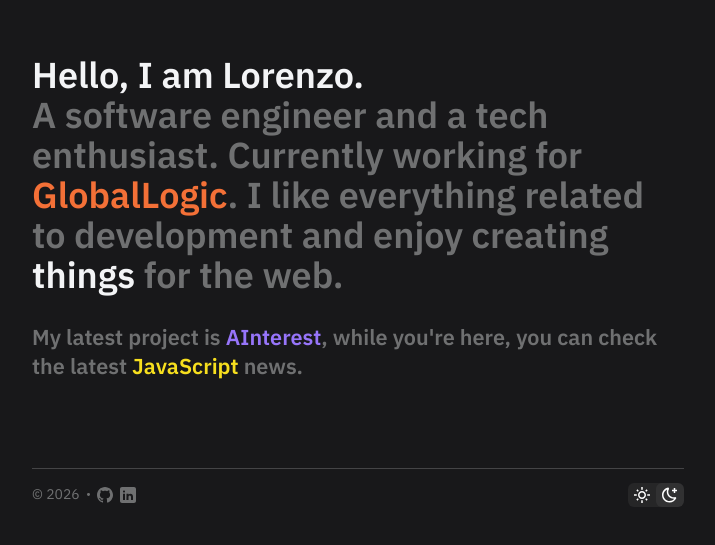
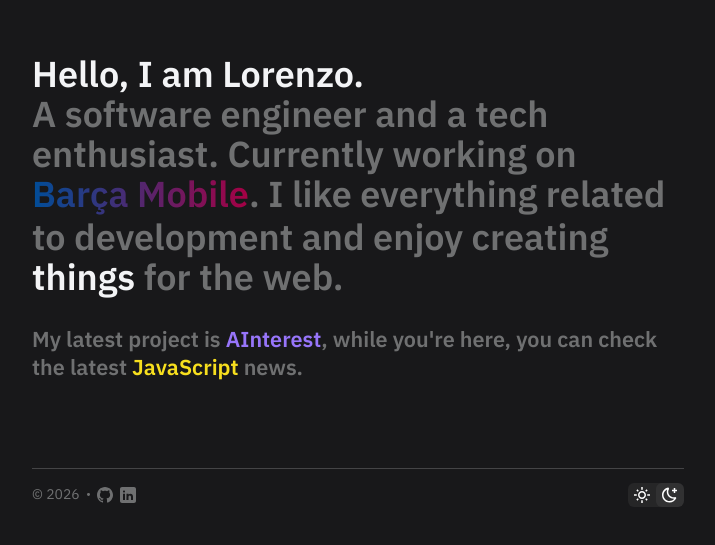
Before and after one commit to lorenzo-ap/portfolio, a React (Vite) app: page / in a window 1280 px wide. Shown: the part 113-658 px from the top of the page, without its empty margins (282-997 px from the left). Built offline with nearby package versions, Linux system fonts and the light colour scheme.

Commit message:
feat: update project details and enhance UI components

```diff
--- a/index.html
+++ b/index.html
@@ -2,12 +2,12 @@
 <html lang="en">
 	<head>
 		<meta charset="UTF-8">
-		<link rel="icon" type="image/svg+xml" href="/logo.svg">
-		<meta name="viewport" content="width=device-width, initial-scale=1.0">
+		<link href="/logo.svg" rel="icon" type="image/svg+xml">
+		<meta content="width=device-width, initial-scale=1.0" name="viewport">
 		<title>Welcome | Lorenzo</title>
 	</head>
 	<body>
 		<div id="root"></div>
-		<script type="module" src="/src/main.tsx"></script>
+		<script src="/src/main.tsx" type="module"></script>
 	</body>
 </html>
--- /dev/null
+++ b/pnpm-workspace.yaml
@@ -0,0 +1,4 @@
+allowBuilds:
+  '@parcel/watcher': true
+  '@swc/core': true
+  esbuild: true
--- a/src/components/Project.tsx
+++ b/src/components/Project.tsx
@@ -32,7 +32,7 @@
 	const { name, description, link, skills } = project;
 
 	return (
-		<div className={index !== 0 ? 'border-faded-line border-t pt-[14px]' : 'mt-[14px]'}>
+		<div className={index === 0 ? 'mt-[14px]' : 'border-faded-line border-t pt-[14px]'}>
 			<div className='flex items-center justify-between'>
 				<Link
 					className='text-[18px] text-subfaded-text underline-offset-2 hover:text-text hover:underline'
@@ -55,7 +55,7 @@
 					target='_blank'
 					to={project.hackathonLink}
 				>
-					(hackathon)
+					[hackathon link]
 				</Link>
 			)}
 		</div>
--- a/src/data/projects.ts
+++ b/src/data/projects.ts
@@ -31,6 +31,12 @@
 
 export const clientProjects: ProjectModel[] = [
 	{
+		name: 'AI for Frontend Developers',
+		link: 'https://itlogia.ru/ai-front',
+		skills: [Skill.AITooling, Skill.CurriculumDesign],
+		description: 'Created and recorded an online course on AI-assisted frontend development using modern AI tools.'
+	},
+	{
 		name: 'Kraanveld',
 		link: 'https://www.kraanveld.nl',
 		skills: [Skill.NextJS, Skill.TypeScript],
@@ -58,7 +64,7 @@
 		link: 'https://github.com/serezha13/cahul-connect',
 		skills: [Skill.NextJS, Skill.TypeScript],
 		description: 'Web platform for a city showcasing local businesses, events, and public services.',
-		hackathonLink: 'https://gigahack.md/deeptech-gigahack-2023/'
+		hackathonLink: 'https://old.gigahack.md/deeptech-gigahack-2023/'
 	}
 ];
 
--- a/src/index.scss
+++ b/src/index.scss
@@ -8,10 +8,14 @@
   --text-orange: #f37037;
   --text-purple: #9775fa;
   --text-yellow: #f7df1e;
+  --text-blue: #004D98;
+  --text-garnet: #A50044;
 
   --faded-line-orange: rgba(243, 112, 55, 0.2);
   --faded-line-purple: rgba(151, 117, 250, 0.2);
   --faded-line-yellow: rgba(247, 223, 30, 0.2);
+  --faded-line-blue: rgba(0, 77, 152, 0.2);
+  --faded-line-garnet: rgba(165, 0, 68, 0.2);
 }
 
 ::-webkit-scrollbar {
@@ -96,4 +100,47 @@
     color: var(--text-yellow);
     background-image: linear-gradient(transparent calc(85% - 5px), var(--faded-line-yellow) 5px);
   }
+
+  &__blue {
+    color: var(--text-blue);
+    background-image: linear-gradient(transparent calc(85% - 5px), var(--faded-line-blue) 5px);
+  }
+
+  &__barca {
+    position: relative;
+    display: inline-block;
+    padding-bottom: 0.08em;
+    color: transparent;
+    background-image: linear-gradient(90deg, var(--text-blue), var(--text-garnet));
+    background-repeat: no-repeat;
+    background-size: 100%;
+    -webkit-background-clip: text;
+    background-clip: text;
+    -webkit-text-fill-color: transparent;
+
+    &::after {
+      content: '';
+      position: absolute;
+      left: 0;
+      bottom: 0;
+      width: 100%;
+      height: 100%;
+      background-image: linear-gradient(to right, var(--faded-line-blue), var(--faded-line-garnet));
+      background-size: 100% 12px;
+      background-position: bottom;
+      background-repeat: no-repeat;
+      transform: scaleX(0);
+      transform-origin: left;
+      transition: transform 0.5s cubic-bezier(0.65, -0.05, 0.25, 1);
+    }
+
+    &:hover::after {
+      transform: scaleX(1);
+    }
+  }
+
+  &__garnet {
+    color: var(--text-garnet);
+    background-image: linear-gradient(transparent calc(85% - 5px), var(--faded-line-garnet) 5px);
+  }
 }
--- a/src/pages/About.tsx
+++ b/src/pages/About.tsx
@@ -4,9 +4,8 @@
 			<h1 className='mt-[28px] mb-[14px] font-semibold text-4xl'>Well, hi again!</h1>
 
 			<p>
-				I am Lorenzo, a software engineer and Master&apos;s student at the University of Oradea, based in Oradea,
-				Romania. I currently work as a Frontend Developer, helping companies design, build, and promote digital
-				products.
+				I am Lorenzo, a software engineer and Master&apos;s student at the University of Oradea. I currently work as a
+				Senior Software Engineer, helping companies design, build, and promote digital products.
 			</p>
 
 			<p>
@@ -37,13 +36,16 @@
 				<li>
 					<strong>Backend</strong>: Fastify, Express.
 				</li>
+				<li>
+					<strong>Agentic coding</strong>: Claude Code.
+				</li>
 			</ul>
 
 			<h2 className='mt-7 font-semibold text-[21px]'>Tools I use.</h2>
 
 			<ul className='flex list-square flex-col gap-y-[14px] ps-[18px]'>
 				<li>
-					<strong>Editors</strong>: VSCode, Cursor, IntelliJ.
+					<strong>Editors</strong>: VS Code, Cursor, IntelliJ.
 				</li>
 
 				<li>
@@ -51,7 +53,7 @@
 				</li>
 
 				<li>
-					<strong>Design</strong>: Figma, Adobe XD.
+					<strong>Design</strong>: Figma.
 				</li>
 
 				<li>
--- a/src/pages/Home.tsx
+++ b/src/pages/Home.tsx
@@ -8,9 +8,9 @@
 				<Link className='link' to='about'>
 					Lorenzo.
 				</Link>
-				<br />A software engineer and a tech enthusiast. Currently working for{' '}
-				<Link className='link link__orange' target='_blank' to='https://www.globallogic.com/ro/about/'>
-					GlobalLogic
+				<br />A software engineer and a tech enthusiast. Currently working on <br />
+				<Link className='link link__barca' target='_blank' to='https://www.barcamobile.com/'>
+					Barça Mobile
 				</Link>
 				. I like everything related to development and enjoy creating{' '}
 				<Link className='link' to='projects'>
--- a/src/types/skill.ts
+++ b/src/types/skill.ts
@@ -9,6 +9,8 @@
 	HTML: 'HTML',
 	CSS: 'CSS',
 	Fastify: 'Fastify',
-	ReactNative: 'React Native'
+	ReactNative: 'React Native',
+	CurriculumDesign: 'Curriculum Design',
+	AITooling: 'AI Tooling'
 };
 export type Skill = (typeof Skill)[keyof typeof Skill];
```
Also changed, not shown: public/logo.svg.
